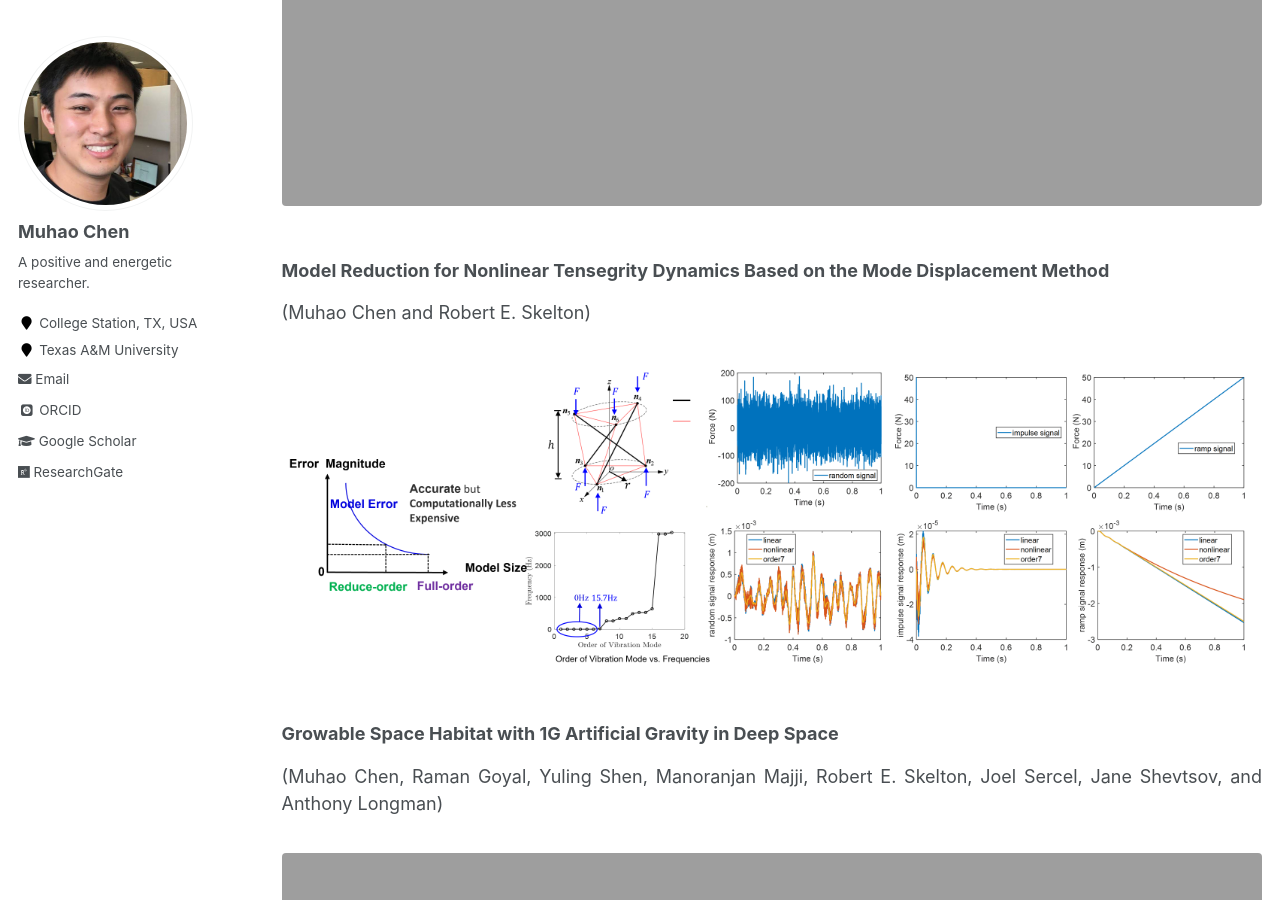
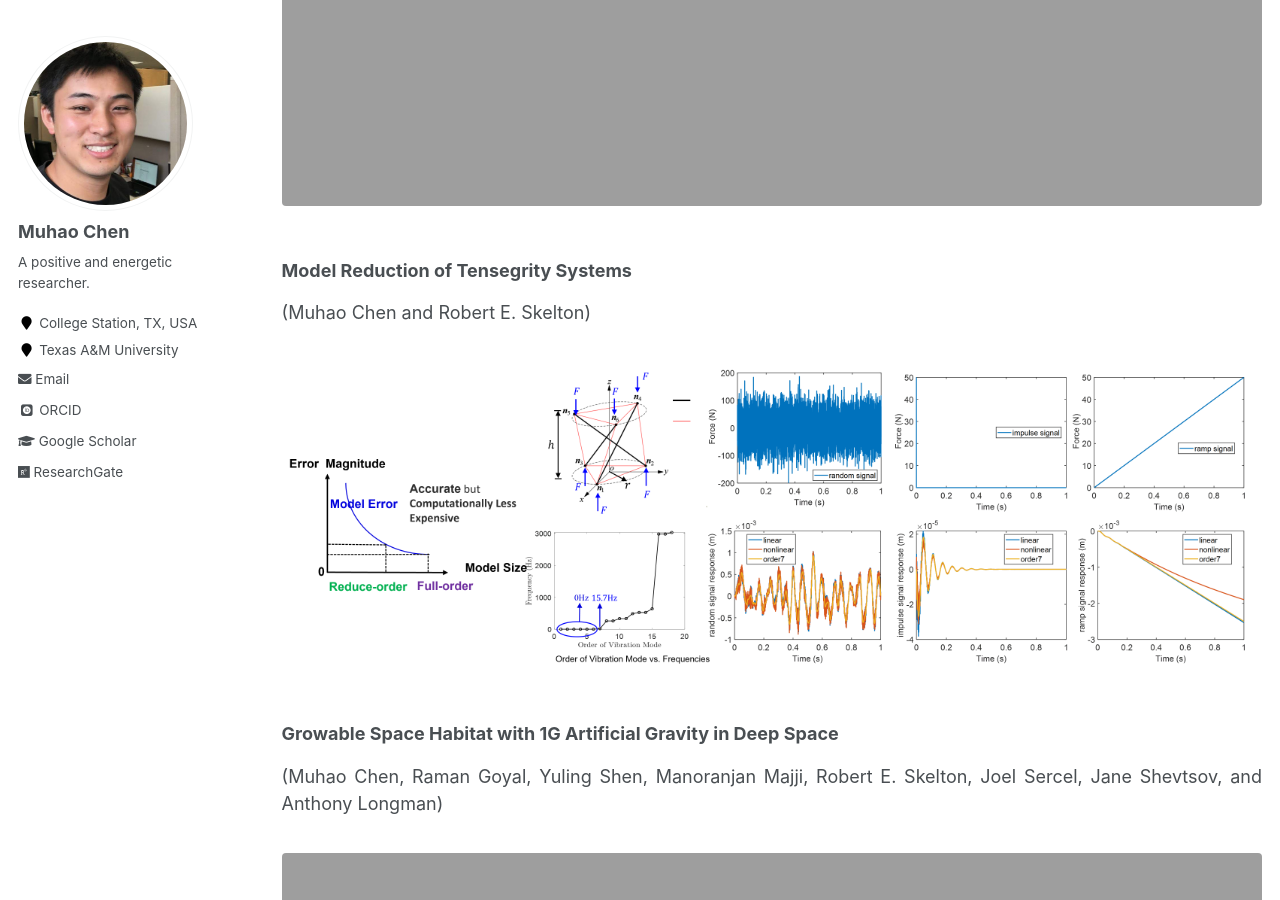
Before and after one commit to Muhao-Chen/muhao-chen.github.io, a Jekyll site: the page built from _pages/research.md, in a window 1280 px wide and 900 px high, scrolled down 4768 px. Built offline with Jekyll 4.4.1, drawn with Linux system fonts in a browser that asks for light colours; some web fonts are replaced.

Commit message:
Update research.md

```diff
--- a/_pages/research.md
+++ b/_pages/research.md
@@ -164,7 +164,7 @@ All my research mainly focuses on three topics: 1) Integrating Structure and Con
 <figure><img src="{{ site.url }}/images/rffi/mining_moon.png" width="800"/></figure>
 
 
-### Model Reduction for Nonlinear Tensegrity Dynamics Based on the Mode Displacement Method
+### Model Reduction of Tensegrity Systems
 (Muhao Chen and Robert E. Skelton)
 
 <figure><img src="{{ site.url }}/images/rffi/model_reduction.png" width="800"/></figure>
```
